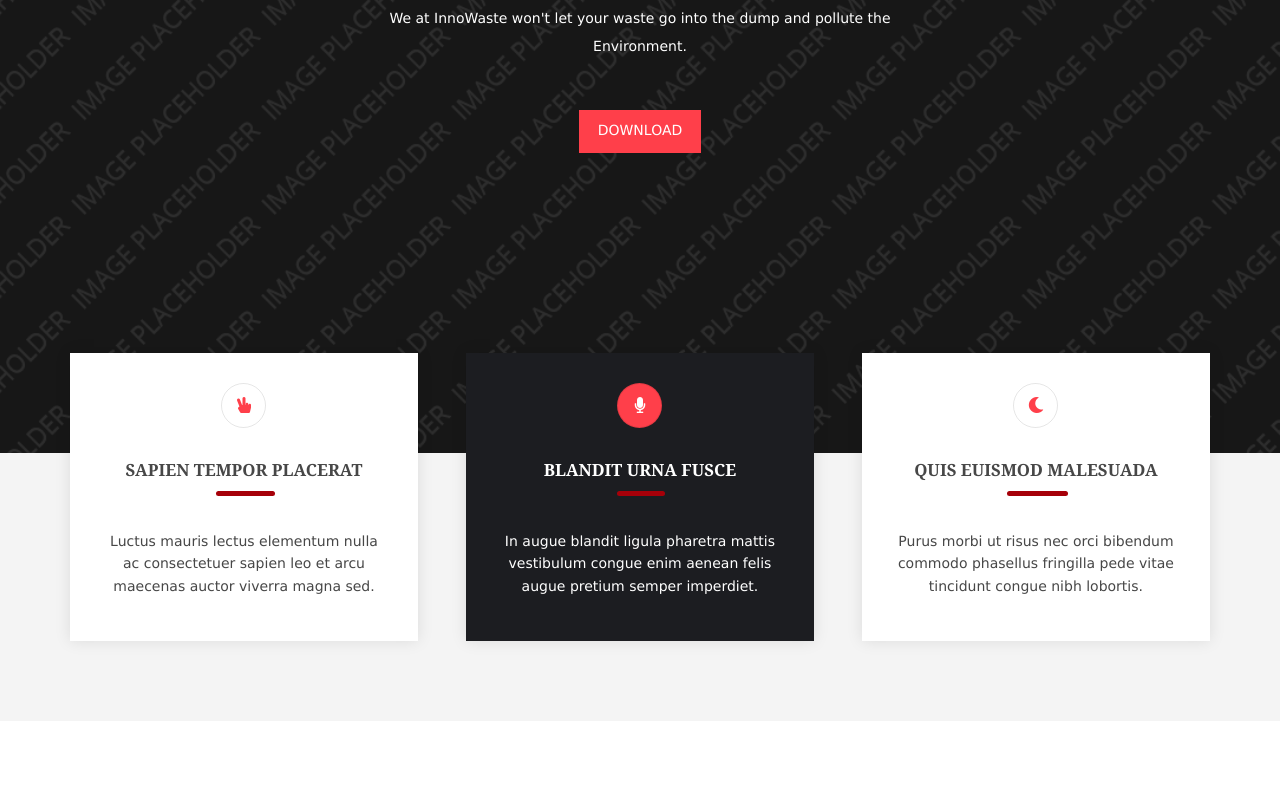
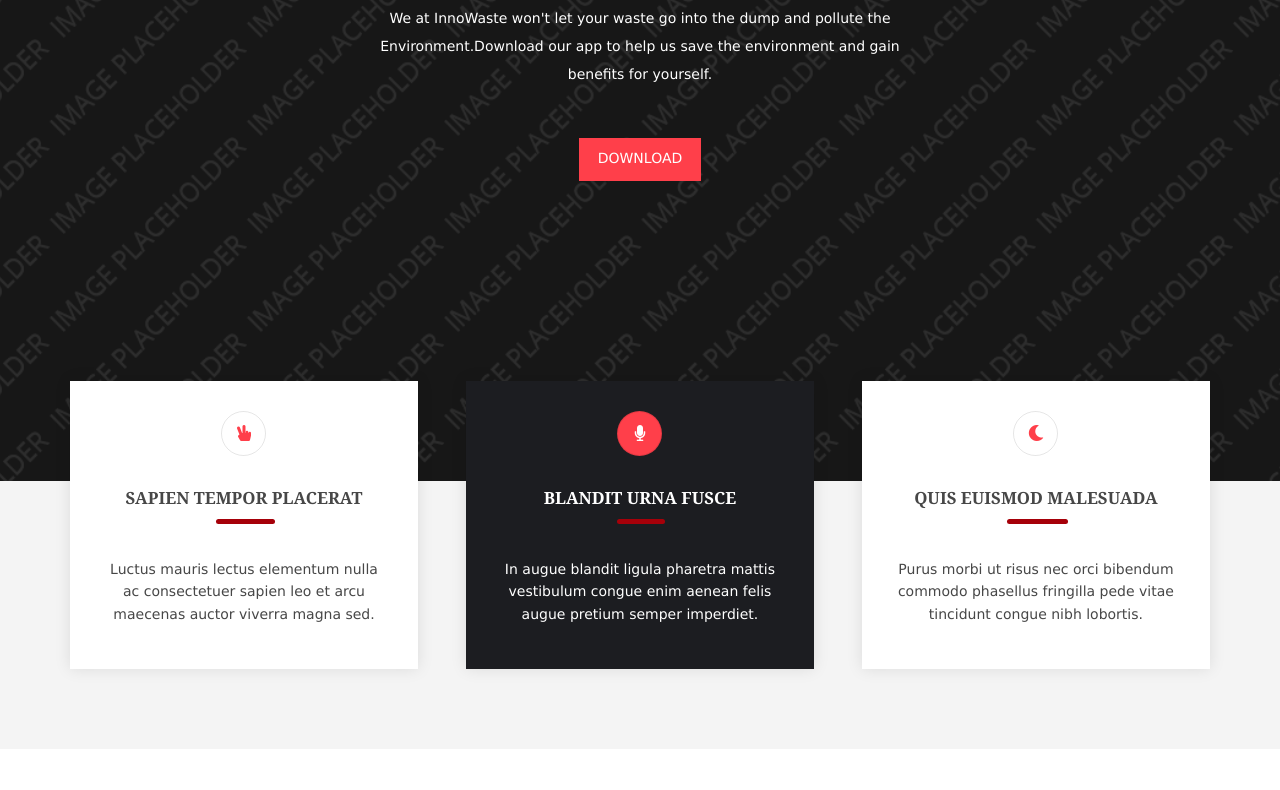
Before and after one commit to Shreya241/Horizon-Hack, a plain HTML site: page Our Website/New folder/index.html in a window 1280 px wide. Shown: the part 450-1240 px from the top of the page. Drawn offline with Linux system fonts and the light colour scheme.

Commit message:
Update index.html

```diff
--- a/Our Website/New folder/index.html
+++ b/Our Website/New folder/index.html
@@ -85,7 +85,7 @@ Licence URI: https://www.os-templates.com/template-terms
     <!-- ################################################################################################ -->
     <article>
       <h3 class="heading">Rethink your Waste</h3>
-      <p>We at InnoWaste won't let your waste go into the dump and pollute the Environment.</p>
+      <p>We at InnoWaste won't let your waste go into the dump and pollute the Environment.Download our app to help us save the environment and gain benefits for yourself.</p>
       <footer>
         <ul class="nospace inline pushright">
           <li><a class="btn" href="#">Download</a></li>
```
